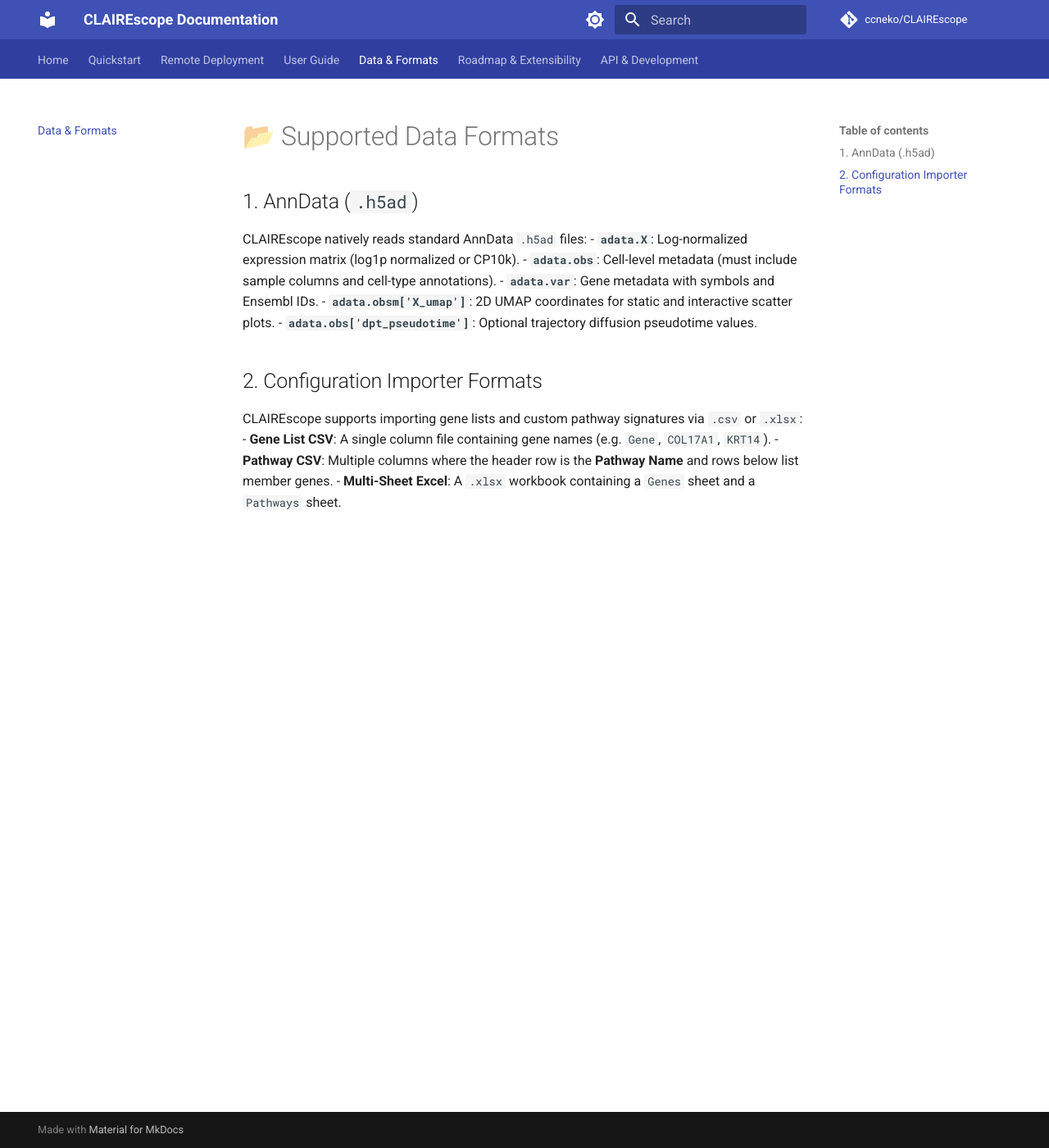
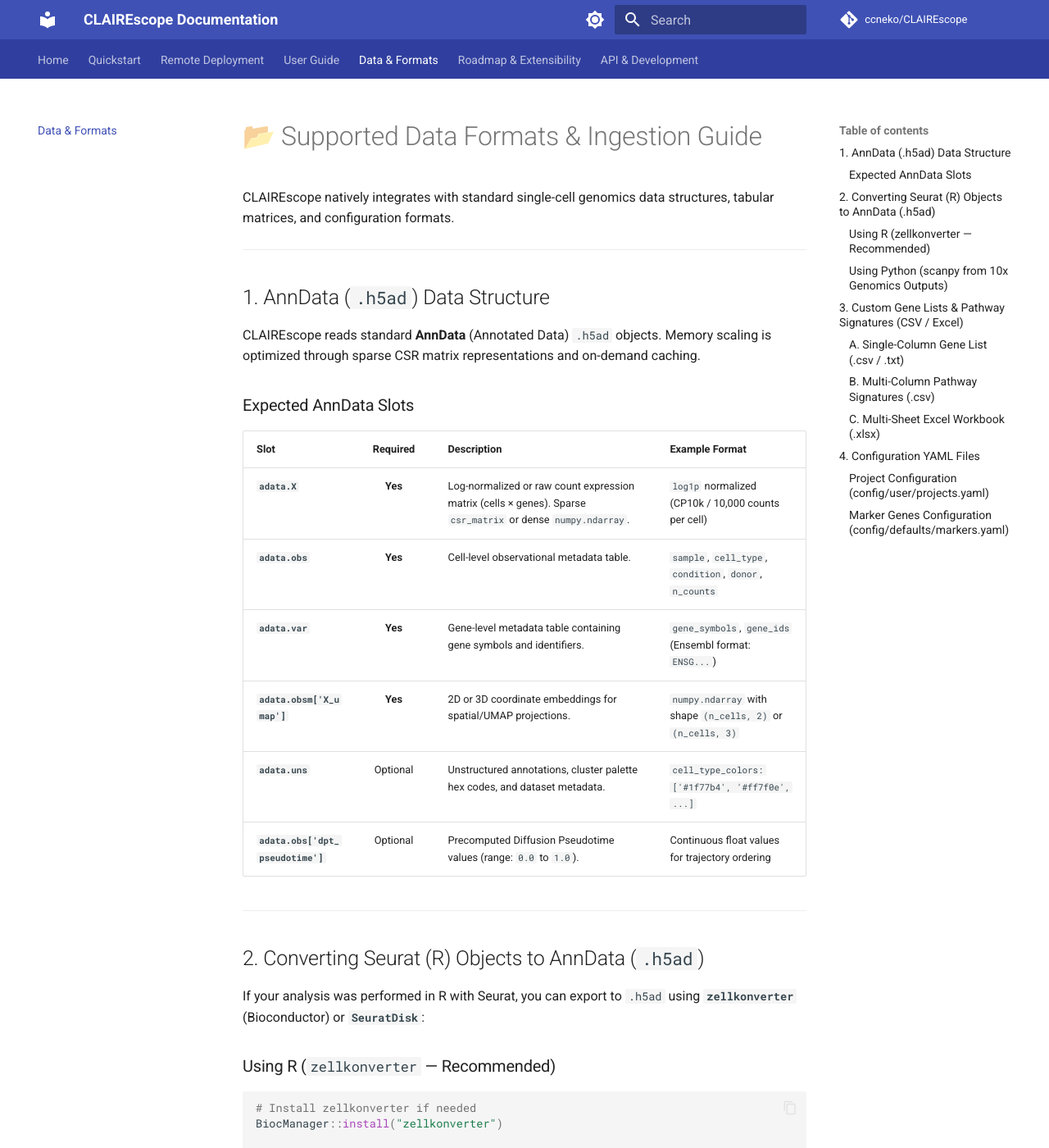
Before and after one commit to ccneko/CLAIREscope, an MkDocs documentation site: the page built from docs/data_formats.md, in a window 1280 px wide and 1400 px high. Shown: the whole window at 82% size. Built offline with MkDocs 1.6.1 and Material for MkDocs 9.7.7, drawn with Linux system fonts in a browser that asks for light colours; comment, search, counter and statistics services are not loaded; some of the changed text lies outside the part shown.

Commit message:
docs(formats): expand Data & Formats guide with AnnData slots, Seurat conversion, and YAML schemas

````diff
--- a/docs/data_formats.md
+++ b/docs/data_formats.md
@@ -1,15 +1,122 @@
-# 📂 Supported Data Formats
+# 📂 Supported Data Formats & Ingestion Guide
 
-## 1. AnnData (`.h5ad`)
-CLAIREscope natively reads standard AnnData `.h5ad` files:
-- **`adata.X`**: Log-normalized expression matrix (log1p normalized or CP10k).
-- **`adata.obs`**: Cell-level metadata (must include sample columns and cell-type annotations).
-- **`adata.var`**: Gene metadata with symbols and Ensembl IDs.
-- **`adata.obsm['X_umap']`**: 2D UMAP coordinates for static and interactive scatter plots.
-- **`adata.obs['dpt_pseudotime']`**: Optional trajectory diffusion pseudotime values.
+CLAIREscope natively integrates with standard single-cell genomics data structures, tabular matrices, and configuration formats.
 
-## 2. Configuration Importer Formats
-CLAIREscope supports importing gene lists and custom pathway signatures via `.csv` or `.xlsx`:
-- **Gene List CSV**: A single column file containing gene names (e.g. `Gene`, `COL17A1`, `KRT14`).
-- **Pathway CSV**: Multiple columns where the header row is the **Pathway Name** and rows below list member genes.
-- **Multi-Sheet Excel**: A `.xlsx` workbook containing a `Genes` sheet and a `Pathways` sheet.
+---
+
+## 1. AnnData (`.h5ad`) Data Structure
+
+CLAIREscope reads standard **AnnData** (Annotated Data) `.h5ad` objects. Memory scaling is optimized through sparse CSR matrix representations and on-demand caching.
+
+### Expected AnnData Slots
+
+| Slot | Required | Description | Example Format |
+| :--- | :---: | :--- | :--- |
+| **`adata.X`** | **Yes** | Log-normalized or raw count expression matrix (cells × genes). Sparse `csr_matrix` or dense `numpy.ndarray`. | `log1p` normalized (CP10k / 10,000 counts per cell) |
+| **`adata.obs`** | **Yes** | Cell-level observational metadata table. | `sample`, `cell_type`, `condition`, `donor`, `n_counts` |
+| **`adata.var`** | **Yes** | Gene-level metadata table containing gene symbols and identifiers. | `gene_symbols`, `gene_ids` (Ensembl format: `ENSG...`) |
+| **`adata.obsm['X_umap']`** | **Yes** | 2D or 3D coordinate embeddings for spatial/UMAP projections. | `numpy.ndarray` with shape `(n_cells, 2)` or `(n_cells, 3)` |
+| **`adata.uns`** | Optional | Unstructured annotations, cluster palette hex codes, and dataset metadata. | `cell_type_colors: ['#1f77b4', '#ff7f0e', ...]` |
+| **`adata.obs['dpt_pseudotime']`** | Optional | Precomputed Diffusion Pseudotime values (range: `0.0` to `1.0`). | Continuous float values for trajectory ordering |
+
+---
+
+## 2. Converting Seurat (R) Objects to AnnData (`.h5ad`)
+
+If your analysis was performed in R with Seurat, you can export to `.h5ad` using **`zellkonverter`** (Bioconductor) or **`SeuratDisk`**:
+
+### Using R (`zellkonverter` — Recommended)
+```r
+# Install zellkonverter if needed
+BiocManager::install("zellkonverter")
+
+library(Seurat)
+library(zellkonverter)
+
+# Convert Seurat object to SingleCellExperiment, then write .h5ad
+sce <- as.SingleCellExperiment(seurat_obj)
+writeH5AD(sce, file = "my_dataset.h5ad", X_name = "logcounts")
+```
+
+### Using Python (`scanpy` from 10x Genomics Outputs)
+```python
+import scanpy as sc
+
+# Load standard 10x Genomics cellranger output folder
+adata = sc.read_10x_mtx("filtered_feature_bc_matrix/", var_names="gene_symbols", cache=True)
+
+# Standard preprocessing
+sc.pp.filter_cells(adata, min_genes=200)
+sc.pp.filter_genes(adata, min_cells=3)
+sc.pp.normalize_total(adata, target_sum=1e4)
+sc.pp.log1p(adata)
+sc.pp.highly_variable_genes(adata, min_mean=0.0125, max_mean=3, min_disp=0.5)
+sc.pp.pca(adata)
+sc.pp.neighbors(adata, n_neighbors=15, n_pcs=30)
+sc.tl.umap(adata)
+sc.tl.leiden(adata, resolution=0.5, key_added="cell_type")
+
+# Save processed AnnData
+adata.write("my_dataset.h5ad")
+```
+
+---
+
+## 3. Custom Gene Lists & Pathway Signatures (CSV / Excel)
+
+CLAIREscope supports on-the-fly importing of gene sets and pathway signatures across multiple file formats in the **Signature & Pathway Scoring Studio**:
+
+### A. Single-Column Gene List (`.csv` / `.txt`)
+A simple one-column text or CSV file listing target gene symbols:
+
+```text
+Gene
+COL17A1
+KRT14
+KRT5
+ITGA6
+ITGB4
+```
+
+### B. Multi-Column Pathway Signatures (`.csv`)
+A CSV table where each column header represents a **Pathway / Signature Name**, and rows contain member genes:
+
+| Basal_Stem | Spinous_Differentiation | Keratinization |
+| :--- | :--- | :--- |
+| COL17A1 | KRT1 | LOR |
+| KRT14 | KRT10 | FLG |
+| KRT5 | SBSN | IVL |
+| ITGA6 | KRT16 | DSG1 |
+| ITGB4 | CDH1 | TGM1 |
+
+### C. Multi-Sheet Excel Workbook (`.xlsx`)
+A `.xlsx` file containing designated sheets:
+- **`Genes` Sheet**: Custom gene lists for expression violins and heatmaps.
+- **`Pathways` Sheet**: Multi-column signature definitions for ssGSEA and Scanpy gene scoring.
+
+---
+
+## 4. Configuration YAML Files
+
+CLAIREscope uses structured YAML configuration files under `config/` to manage active projects, cell-type marker databases, and signature catalogs:
+
+### Project Configuration (`config/user/projects.yaml`)
+```yaml
+projects:
+  Project_A_Lab A_Condition B:
+    name: "Project_A: Condition B Somatic Condition A snRNA-seq (Lab A)"
+    root: "data/Project_A"
+    desc: "Single-nucleus RNA-seq of Junctional Epidermolysis Bullosa (Control, A1, A2, B)"
+    sample_col: "sample"
+    annotation_col: "cell_state_annotated"
+```
+
+### Marker Genes Configuration (`config/defaults/markers.yaml`)
+```yaml
+markers:
+  Keratinocytes:
+    Basal_1: ["COL17A1", "KRT14", "KRT5", "ITGA6"]
+    Basal_2: ["POSTN", "MMP3", "PTGS2", "IL6"]
+    Spinous: ["KRT1", "KRT10", "SBSN"]
+    Granular: ["LOR", "FLG", "LCE1A", "IVL"]
+```
````
